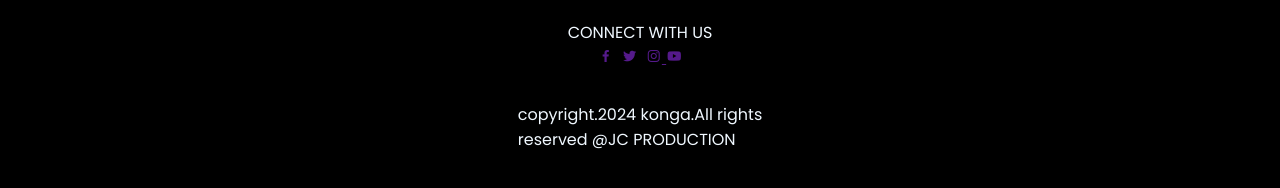
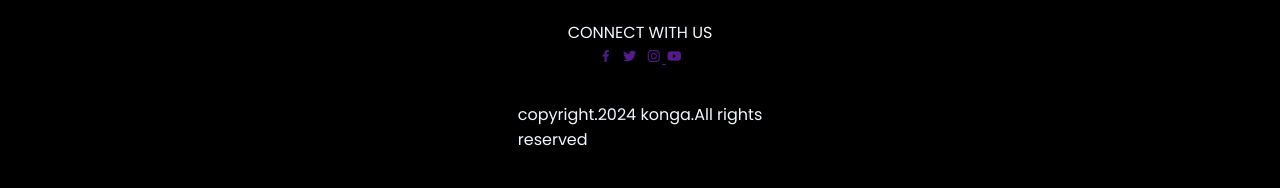
Before and after one commit to Benita21/kango-project-main, a plain HTML site: page index.html in a window 1280 px wide. Shown: the part 4139-4327 px from the top of the page. Drawn offline with nearby package versions, Linux system fonts and the light colour scheme.

Commit message:
change in the footer section

```diff
--- a/index.html
+++ b/index.html
@@ -580,7 +580,7 @@
     </div>
     <div class="copy">
         copyright.2024 konga.All rights <br>reserved
-        @JC PRODUCTION
+
     </div>
 </div>
 
```
